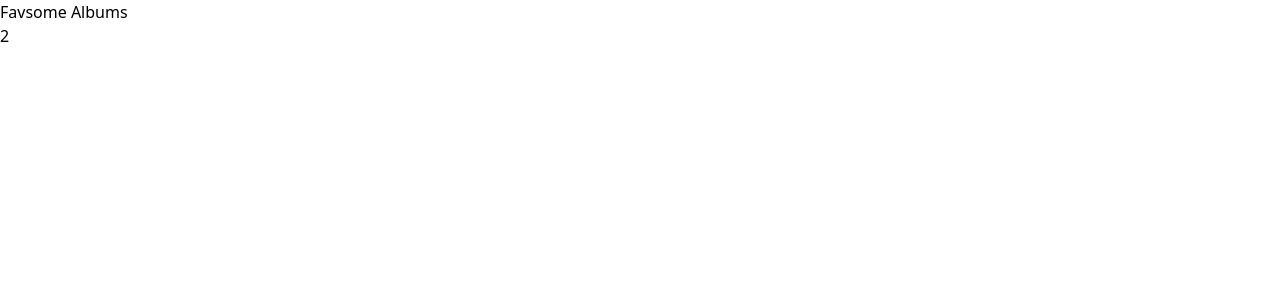
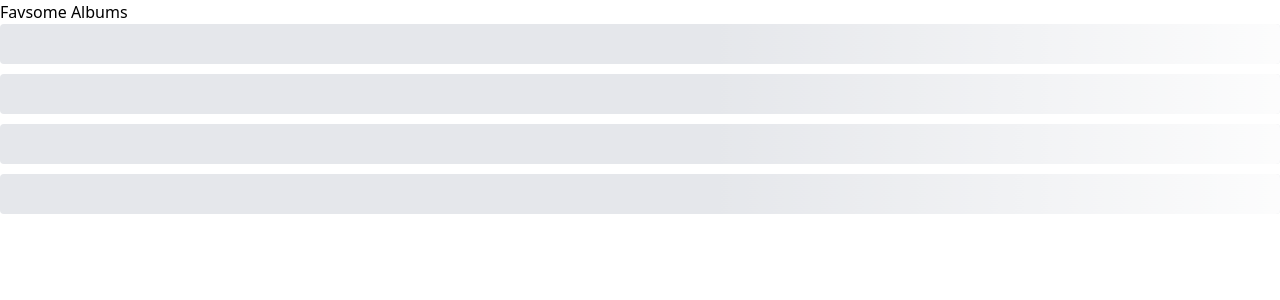
Before and after one commit to chandanch/favsome-albums, a React (Create React App) app: page / in a window 1280 px wide. Shown: the top 300 px of the page. Built offline with nearby package versions, Linux system fonts and the light colour scheme; data requests are answered from the project's data file.

Commit message:
style and animate skeleton loader :star:

```diff
--- a/src/components/loaders/skeleton-loader/SkeletonLoader.jsx
+++ b/src/components/loaders/skeleton-loader/SkeletonLoader.jsx
@@ -1,8 +1,33 @@
-const SkeltonLoader = ({ skeletons }) => {
+import classNames from 'classnames';
+
+const SkeltonLoader = ({ skeletons, className }) => {
+	const outerContainerStyles = classNames(
+		'relative',
+		'overflow-hidden',
+		'bg-gray-200',
+		'rounded',
+		'mb-2.5',
+		className
+	);
+	const innerContainerStyles = classNames(
+		'animate-shimmer',
+		'absolute',
+		'inset-0',
+		'-transalte-x-full',
+		'bg-gradient-to-r',
+		'from-gray-200',
+		'via-white',
+		'to-gray-200'
+	);
+
 	const boxes = Array(skeletons)
 		.fill('skels')
 		.map((_, i) => {
-			return <div key={i}>Loading...</div>;
+			return (
+				<div key={i} className={outerContainerStyles}>
+					<div className={innerContainerStyles}></div>
+				</div>
+			);
 		});
 	return boxes;
 };
--- a/src/components/users-list/UsersList.jsx
+++ b/src/components/users-list/UsersList.jsx
@@ -14,7 +14,7 @@
 	}, [dispatch]);
 
 	if (isLoading) {
-		return <SkeltonLoader skeletons={4} />;
+		return <SkeltonLoader skeletons={4} className="h-10 w-full" />;
 	}
 
 	if (error) {
--- a/src/store/thunks/getUsers.js
+++ b/src/store/thunks/getUsers.js
@@ -4,7 +4,7 @@
 const getUsers = createAsyncThunk('users/get', async () => {
 	const response = await axios.get('http://localhost:3005/users');
 
-	await pause(3000);
+	await pause(13000);
 
 	return response.data;
 });
--- a/tailwind.config.js
+++ b/tailwind.config.js
@@ -1,8 +1,17 @@
 /** @type {import('tailwindcss').Config} */
 module.exports = {
-  content: ["./src/**/*.{jsx,js,tsx,html}"],
-  theme: {
-    extend: {},
-  },
-  plugins: [],
+	content: ['./src/**/*.{jsx,js,tsx,ts}'],
+	theme: {
+		extend: {
+			keyframes: {
+				shimmer: {
+					'100%': { transform: 'translateX(100%)' },
+				},
+			},
+			animation: {
+				shimmer: 'shimmer 1.5s infinite',
+			},
+		},
+	},
+	plugins: [],
 };
```
